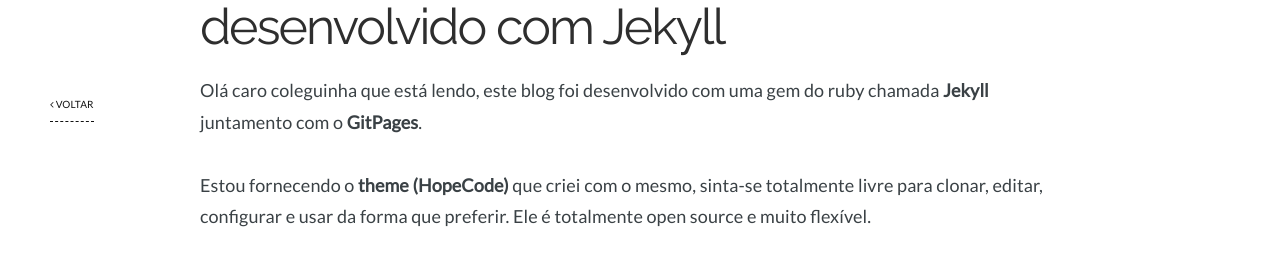
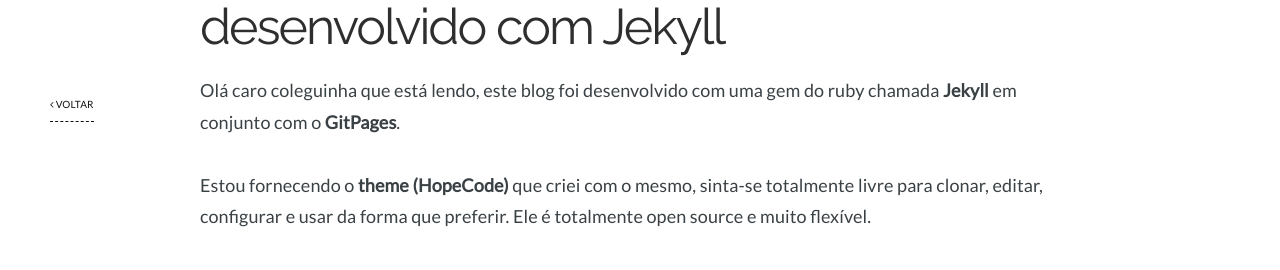
Before and after one commit to ihFernando/blog, a Jekyll site: the page built from _posts/2017-02-25-welcome-to-jekyll.markdown, in a window 1280 px wide and 900 px high, scrolled down 661 px. Shown: the part 181-451 px from the top of the window. Built offline with Jekyll 4.4.1, drawn with Linux system fonts in a browser that asks for light colours; nearby versions of some CDN libraries; comment, search, counter and statistics services are not loaded.

Commit message:
Correção

```diff
--- a/_posts/2017-02-25-welcome-to-jekyll.markdown
+++ b/_posts/2017-02-25-welcome-to-jekyll.markdown
@@ -2,12 +2,12 @@
 layout: post
 title:  "HopeCode: Um blog estático desenvolvido com Jekyll"
 date:   2017-02-25 22:05:23 -0300
-excerpt: Olá caro coleguinha que está lendo, este blog foi desenvolvido com uma gem do ruby chamada <strong>Jekyll</strong> juntamento com o <strong>GitPages</strong>.
+excerpt: Olá caro coleguinha que está lendo, este blog foi desenvolvido com uma gem do ruby chamada <strong>Jekyll</strong> em conjunto com o <strong>GitPages</strong>.
 categories: Jekyll
 ---
 # HopeCode: Um blog estático desenvolvido com Jekyll
 
-Olá caro coleguinha que está lendo, este blog foi desenvolvido com uma gem do ruby chamada **Jekyll** juntamento com o **GitPages**.
+Olá caro coleguinha que está lendo, este blog foi desenvolvido com uma gem do ruby chamada **Jekyll** em conjunto com o **GitPages**.
 
 Estou fornecendo o **theme (HopeCode)** que criei com o mesmo, sinta-se totalmente livre para clonar, editar, configurar e usar da forma que preferir. Ele é totalmente open source e muito flexível.
 
```
